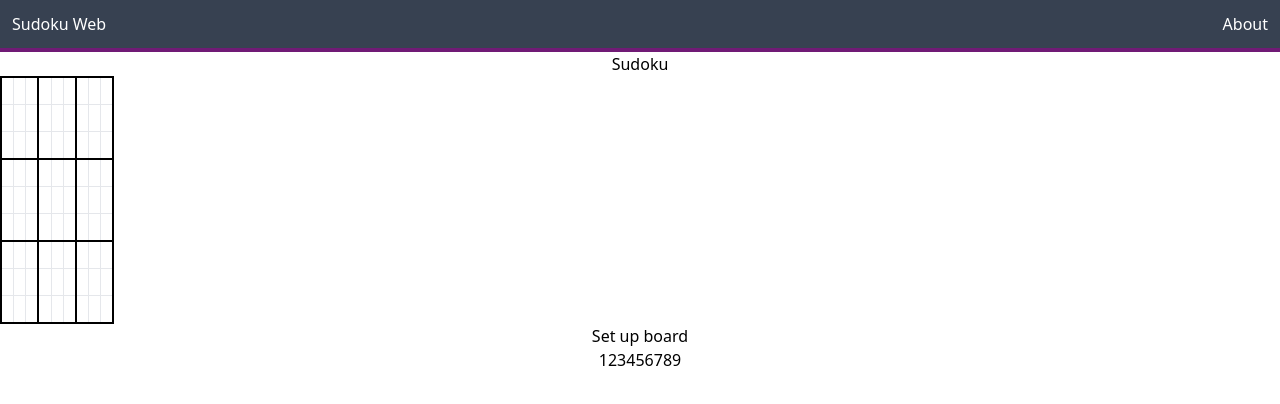
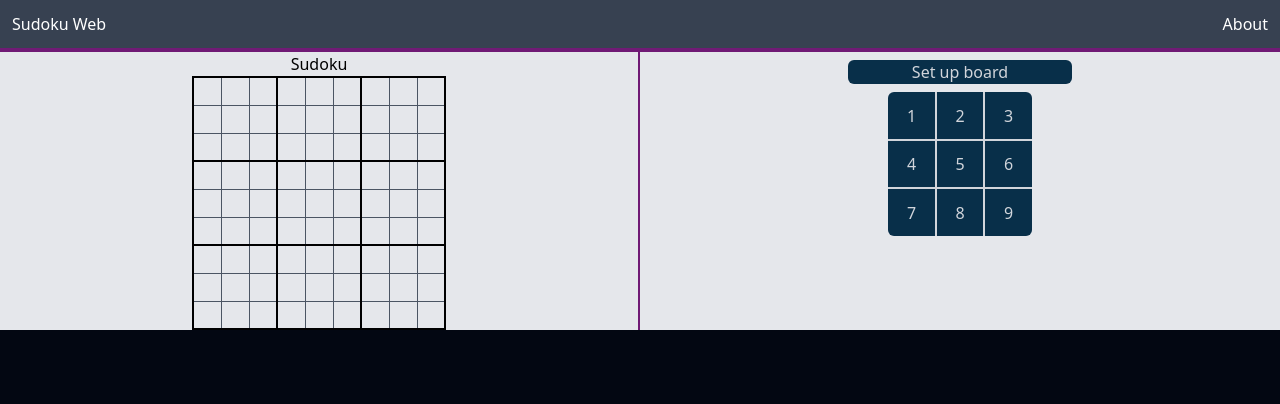
Before and after one commit to Kjaerandsen/SudokuWeb, a Next.js app: page / in a window 1280 px wide. Shown: the top 404 px of the page. Built offline with nearby package versions, Linux system fonts and the light colour scheme.

Commit message:
TailwindCSS styling convertion work

```diff
--- a/src/app/SudokuBoard.js
+++ b/src/app/SudokuBoard.js
@@ -48,6 +48,7 @@ export default function SudokuBoard() {
         let board = data
         // Update the value
         board[SelectedId].val = value
+        board[SelectedId].isMarked = true
         // Validate and update isValid
         board = validateBoard(board)
         // Set the board state
@@ -63,7 +64,7 @@ export default function SudokuBoard() {
         // Go through each value
         for (let i = 0; i < 81; i++) {
             // If the value is equal to the solution value
-            console.log(board[i].val, solution[i])
+            //console.log(board[i].val, solution[i])
             if (board[i].val == solution[i]) {
                 // Set the tile to valid
                 board[i].isValid = true
@@ -74,6 +75,8 @@ export default function SudokuBoard() {
             }
         }
 
+        console.log(board)
+
         if (correct == 81){
             window.alert("Congratulations, you solved the puzzle!")
         }
@@ -83,24 +86,24 @@ export default function SudokuBoard() {
 
     // Data for the board state
     const [data, setData] = useState([
-        {"val":0,"isValid":true},{"val":0,"isValid":true},{"val":0,"isValid":true},{"val":0,"isValid":true},{"val":0,"isValid":true},
-        {"val":0,"isValid":true},{"val":0,"isValid":true},{"val":0,"isValid":true},{"val":0,"isValid":true},
-        {"val":0,"isValid":true},{"val":0,"isValid":true},{"val":0,"isValid":true},{"val":0,"isValid":true},{"val":0,"isValid":true},
-        {"val":0,"isValid":true},{"val":0,"isValid":true},{"val":0,"isValid":true},{"val":0,"isValid":true},
-        {"val":0,"isValid":true},{"val":0,"isValid":true},{"val":0,"isValid":true},{"val":0,"isValid":true},{"val":0,"isValid":true},
-        {"val":0,"isValid":true},{"val":0,"isValid":true},{"val":0,"isValid":true},{"val":0,"isValid":true},
-        {"val":0,"isValid":true},{"val":0,"isValid":true},{"val":0,"isValid":true},{"val":0,"isValid":true},{"val":0,"isValid":true},
-        {"val":0,"isValid":true},{"val":0,"isValid":true},{"val":0,"isValid":true},{"val":0,"isValid":true},
-        {"val":0,"isValid":true},{"val":0,"isValid":true},{"val":0,"isValid":true},{"val":0,"isValid":true},{"val":0,"isValid":true},
-        {"val":0,"isValid":true},{"val":0,"isValid":true},{"val":0,"isValid":true},{"val":0,"isValid":true},
-        {"val":0,"isValid":true},{"val":0,"isValid":true},{"val":0,"isValid":true},{"val":0,"isValid":true},{"val":0,"isValid":true},
-        {"val":0,"isValid":true},{"val":0,"isValid":true},{"val":0,"isValid":true},{"val":0,"isValid":true},
-        {"val":0,"isValid":true},{"val":0,"isValid":true},{"val":0,"isValid":true},{"val":0,"isValid":true},{"val":0,"isValid":true},
-        {"val":0,"isValid":true},{"val":0,"isValid":true},{"val":0,"isValid":true},{"val":0,"isValid":true},
-        {"val":0,"isValid":true},{"val":0,"isValid":true},{"val":0,"isValid":true},{"val":0,"isValid":true},{"val":0,"isValid":true},
-        {"val":0,"isValid":true},{"val":0,"isValid":true},{"val":0,"isValid":true},{"val":0,"isValid":true},
-        {"val":0,"isValid":true},{"val":0,"isValid":true},{"val":0,"isValid":true},{"val":0,"isValid":true},{"val":0,"isValid":true},
-        {"val":0,"isValid":true},{"val":0,"isValid":true},{"val":0,"isValid":true},{"val":0,"isValid":true},
+        {"val":0,"isValid":true,"isMarked":false},{"val":0,"isValid":true,"isMarked":false},{"val":0,"isValid":true,"isMarked":false},{"val":0,"isValid":true,"isMarked":false},{"val":0,"isValid":true,"isMarked":false},
+        {"val":0,"isValid":true,"isMarked":false},{"val":0,"isValid":true,"isMarked":false},{"val":0,"isValid":true,"isMarked":false},{"val":0,"isValid":true,"isMarked":false},
+        {"val":0,"isValid":true,"isMarked":false},{"val":0,"isValid":true,"isMarked":false},{"val":0,"isValid":true,"isMarked":false},{"val":0,"isValid":true,"isMarked":false},{"val":0,"isValid":true,"isMarked":false},
+        {"val":0,"isValid":true,"isMarked":false},{"val":0,"isValid":true,"isMarked":false},{"val":0,"isValid":true,"isMarked":false},{"val":0,"isValid":true,"isMarked":false},
+        {"val":0,"isValid":true,"isMarked":false},{"val":0,"isValid":true,"isMarked":false},{"val":0,"isValid":true,"isMarked":false},{"val":0,"isValid":true,"isMarked":false},{"val":0,"isValid":true,"isMarked":false},
+        {"val":0,"isValid":true,"isMarked":false},{"val":0,"isValid":true,"isMarked":false},{"val":0,"isValid":true,"isMarked":false},{"val":0,"isValid":true,"isMarked":false},
+        {"val":0,"isValid":true,"isMarked":false},{"val":0,"isValid":true,"isMarked":false},{"val":0,"isValid":true,"isMarked":false},{"val":0,"isValid":true,"isMarked":false},{"val":0,"isValid":true,"isMarked":false},
+        {"val":0,"isValid":true,"isMarked":false},{"val":0,"isValid":true,"isMarked":false},{"val":0,"isValid":true,"isMarked":false},{"val":0,"isValid":true,"isMarked":false},
+        {"val":0,"isValid":true,"isMarked":false},{"val":0,"isValid":true,"isMarked":false},{"val":0,"isValid":true,"isMarked":false},{"val":0,"isValid":true,"isMarked":false},{"val":0,"isValid":true,"isMarked":false},
+        {"val":0,"isValid":true,"isMarked":false},{"val":0,"isValid":true,"isMarked":false},{"val":0,"isValid":true,"isMarked":false},{"val":0,"isValid":true,"isMarked":false},
+        {"val":0,"isValid":true,"isMarked":false},{"val":0,"isValid":true,"isMarked":false},{"val":0,"isValid":true,"isMarked":false},{"val":0,"isValid":true,"isMarked":false},{"val":0,"isValid":true,"isMarked":false},
+        {"val":0,"isValid":true,"isMarked":false},{"val":0,"isValid":true,"isMarked":false},{"val":0,"isValid":true,"isMarked":false},{"val":0,"isValid":true,"isMarked":false},
+        {"val":0,"isValid":true,"isMarked":false},{"val":0,"isValid":true,"isMarked":false},{"val":0,"isValid":true,"isMarked":false},{"val":0,"isValid":true,"isMarked":false},{"val":0,"isValid":true,"isMarked":false},
+        {"val":0,"isValid":true,"isMarked":false},{"val":0,"isValid":true,"isMarked":false},{"val":0,"isValid":true,"isMarked":false},{"val":0,"isValid":true,"isMarked":false},
+        {"val":0,"isValid":true,"isMarked":false},{"val":0,"isValid":true,"isMarked":false},{"val":0,"isValid":true,"isMarked":false},{"val":0,"isValid":true,"isMarked":false},{"val":0,"isValid":true,"isMarked":false},
+        {"val":0,"isValid":true,"isMarked":false},{"val":0,"isValid":true,"isMarked":false},{"val":0,"isValid":true,"isMarked":false},{"val":0,"isValid":true,"isMarked":false},
+        {"val":0,"isValid":true,"isMarked":false},{"val":0,"isValid":true,"isMarked":false},{"val":0,"isValid":true,"isMarked":false},{"val":0,"isValid":true,"isMarked":false},{"val":0,"isValid":true,"isMarked":false},
+        {"val":0,"isValid":true,"isMarked":false},{"val":0,"isValid":true,"isMarked":false},{"val":0,"isValid":true,"isMarked":false},{"val":0,"isValid":true,"isMarked":false},
     ])
 
     // Data for the solved board state
@@ -140,15 +143,18 @@ export default function SudokuBoard() {
     }
     */
 
+    // <div style={data.val > 0 ? {aspectRatio:1/1}: {visibility:'hidden', aspectRatio:1/1}}
+    // {data.isSelected ? {backgroundColor: 'purple'} :
+    // data.isMarked && data.isValid ? {backgroundColor: 'blue'} : data.isMarked && !data.isValid ? {backgroundColor: 'red'} : {}}
     // Displays a single row of the sudoku board
     function SudokuRow(props) {
         return (
             <tr>
                 {props.items.map((data, x) => (
-                    <td className="align-items-center justify-content-center border" style={data.isSelected ? {backgroundColor: 'purple'} :
-                    data.isMarked && data.isValid ? {backgroundColor: 'blue'} : data.isMarked && !data.isValid ? {backgroundColor: 'red'} : {}}
+                    <td className="align-items-center justify-content-center w-7 h-7 border border-gray-600" style={!data.isValid && data.isMarked && data.isSelected ? {backgroundColor: 'rgb(112,53,49)'} : data.isSelected ? {backgroundColor: 'purple'} :
+                    {}}
                     id={x + props.indexStart} key={x} onClick={() => updateSelection(x+props.indexStart)}>
-                        <div style={data.val > 0 ? {aspectRatio:1/1}: {visibility:'hidden', aspectRatio:1/1}} className={data.isValid ? "d-flex align-items-center justify-content-center" : "text-danger d-flex align-items-center justify-content-center"}>
+                        <div style={data.val > 0 ? {}: {visibility:'hidden'}} className={data.isValid ? "align-items-center justify-content-center" : "text-red-800 align-items-center justify-content-center"}>
                             {data.val}</div>
                     </td>
                 ))}
@@ -158,9 +164,9 @@ export default function SudokuBoard() {
 
     return (
         <>
-        <div className="col-12 col-md-6 border-end border-start border-secondary">
+        <div className="col-span-2 md:col-span-1 md:border-r-2 md:border-fuchsia-900">
             <h1>Sudoku</h1>
-            <table className="table table-bordered bg-primary" style={{border:'2px solid black'}}>
+            <table className="table-fixed border-2 border-black m-auto">
                 <tbody>
                     <SudokuRow items={data.slice(0, 9)} indexStart = {0} />
                     <SudokuRow items={data.slice(9, 18)} indexStart = {9} />
@@ -174,8 +180,8 @@ export default function SudokuBoard() {
                 </tbody>
             </table>
         </div>
-        <div className="col-12 col-md-6 border-end border-start border-secondary">
-            <button type="button" className="btn btn-primary" onClick={() => setStartingPosition([
+        <div className="col-span-2 md:col-span-1 border-end border-start border-secondary">
+            <button type="button" className="bg-sky-950 text-gray-300 pl-2 pr-2 m-2 rounded-md w-56" onClick={() => setStartingPosition([
                 0,0,0,0,0,3,9,6,8,
                 0,0,4,6,2,0,5,1,0,
                 0,8,7,0,5,0,0,0,2,
@@ -189,17 +195,19 @@ export default function SudokuBoard() {
             Set up board
             </button>
 
-            <ul>
-                <button type="button" className="btn btn-primary" onClick={() => setValue(1)}><li>1</li></button>
-                <button type="button" className="btn btn-primary" onClick={() => setValue(2)}><li>2</li></button>
-                <button type="button" className="btn btn-primary" onClick={() => setValue(3)}><li>3</li></button>
-                <button type="button" className="btn btn-primary" onClick={() => setValue(4)}><li>4</li></button>
-                <button type="button" className="btn btn-primary" onClick={() => setValue(5)}><li>5</li></button>
-                <button type="button" className="btn btn-primary" onClick={() => setValue(6)}><li>6</li></button>
-                <button type="button" className="btn btn-primary" onClick={() => setValue(7)}><li>7</li></button>
-                <button type="button" className="btn btn-primary" onClick={() => setValue(8)}><li>8</li></button>
-                <button type="button" className="btn btn-primary" onClick={() => setValue(9)}><li>9</li></button>
-            </ul>
+            <div className="m-auto">
+                <div className='grid grid-cols-3 m-auto bg-sky-950 rounded-md w-36'>
+                    <button type="button" className="text-gray-300 pl-2 pr-2 m-auto h-12 w-12 border-r border-b border-gray-300" onClick={() => setValue(1)}>1</button>
+                    <button type="button" className="text-gray-300 pl-2 pr-2 m-auto h-12 w-12 border-x border-b border-gray-300" onClick={() => setValue(2)}>2</button>
+                    <button type="button" className="text-gray-300 pl-2 pr-2 m-auto h-12 w-12 border-l border-b border-gray-300" onClick={() => setValue(3)}>3</button>
+                    <button type="button" className="text-gray-300 pl-2 pr-2 m-auto h-12 w-12 border-y border-r border-gray-300" onClick={() => setValue(4)}>4</button>
+                    <button type="button" className="text-gray-300 pl-2 pr-2 m-auto h-12 w-12 border border-gray-300" onClick={() => setValue(5)}>5</button>
+                    <button type="button" className="text-gray-300 pl-2 pr-2 m-auto h-12 w-12 border-y border-l border-gray-300" onClick={() => setValue(6)}>6</button>
+                    <button type="button" className="text-gray-300 pl-2 pr-2 m-auto h-12 w-12 border-r border-t border-gray-300" onClick={() => setValue(7)}>7</button>
+                    <button type="button" className="text-gray-300 pl-2 pr-2 m-auto h-12 w-12 border-t border-x border-gray-300" onClick={() => setValue(8)}>8</button>
+                    <button type="button" className="text-gray-300 pl-2 pr-2 m-auto h-12 w-12 border-l border-t border-gray-300" onClick={() => setValue(9)}>9</button>
+                </div>
+            </div>
         </div>
         </>
     )
--- a/src/app/layout.js
+++ b/src/app/layout.js
@@ -33,7 +33,7 @@ export default function RootLayout({ children }) {
   */
   return (
     <html lang="en">
-      <body>
+      <body className='bg-gray-950'>
       <nav className="bg-gray-700 p-3 border-b-4 border-fuchsia-900">
         <div className='flex items-center justify-between container m-auto'>
         <Link href="/">
--- a/src/app/page.js
+++ b/src/app/page.js
@@ -2,10 +2,8 @@ import SudokuBoard from './SudokuBoard.js'
 
 export default function Home() {
   return (
-    <main className="container-xl main-container bg-white text-center">
-      <div className="row col-12 m-0">
+    <main className="container text-center bg-gray-200 m-auto grid grid-cols-2">
         <SudokuBoard/>
-      </div>
     </main>
   )
 }
```
